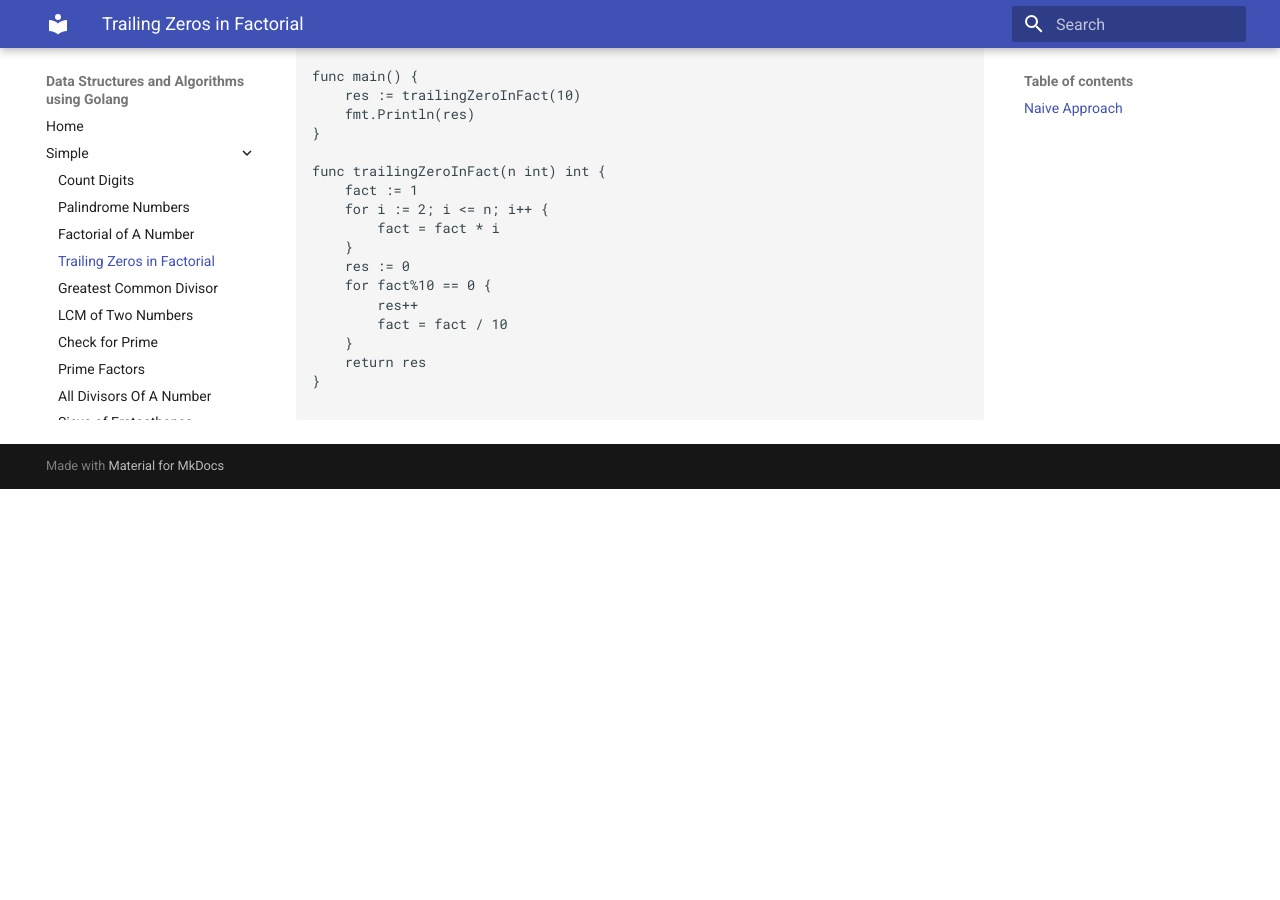
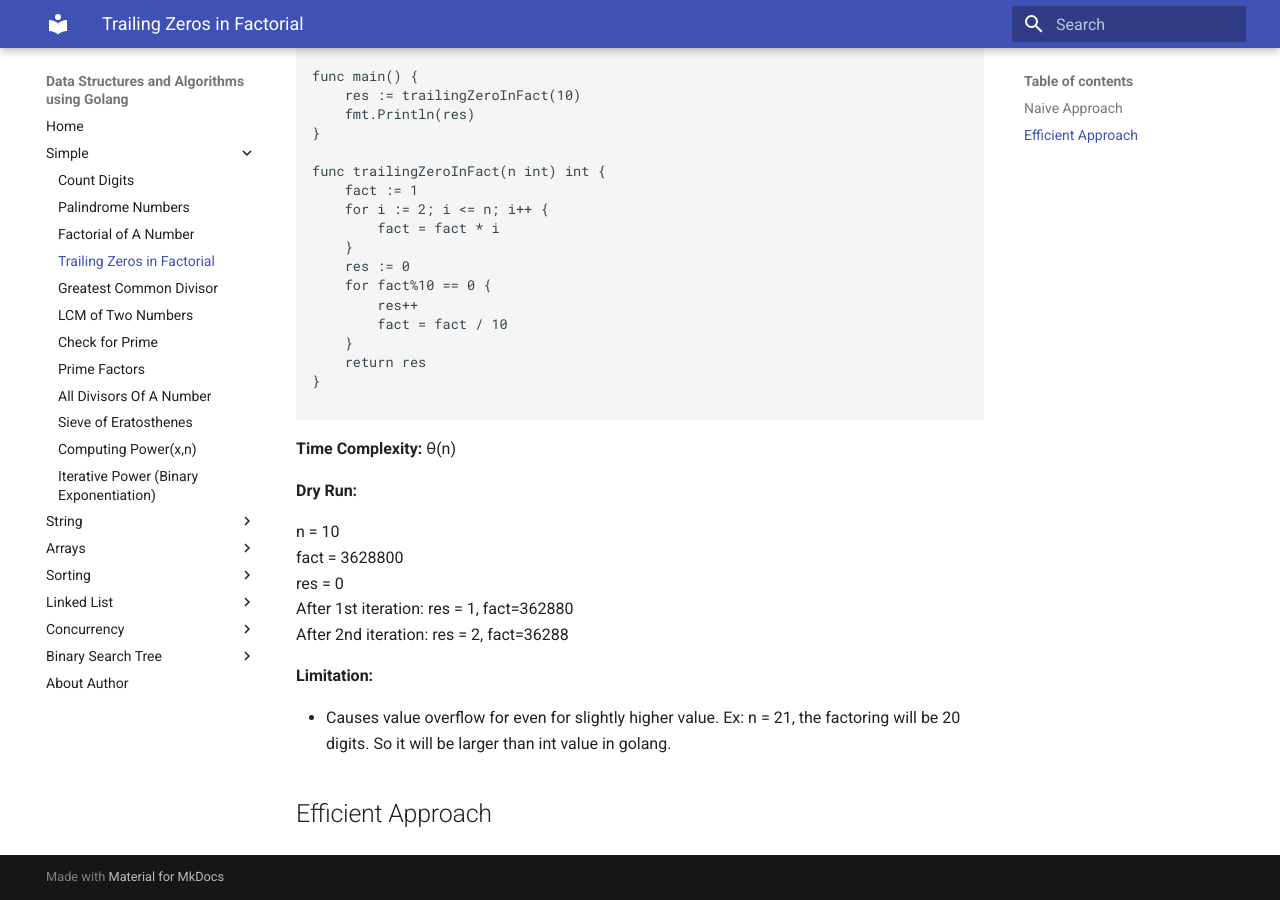
Before and after one commit to prithvipal/golang-dsa, an MkDocs documentation site: the page built from docs/simple/trailing_zeros_in_factorial.md, in a window 1280 px wide and 900 px high, scrolled down 722 px. Built offline with MkDocs 1.6.1 and Material for MkDocs 9.7.7, drawn with Linux system fonts in a browser that asks for light colours; before the commit the page ends 1211 px from its top, so only the background shows below that.

Commit message:
finished naive approach for tailing zeros in factorial

````diff
--- a/docs/simple/trailing_zeros_in_factorial.md
+++ b/docs/simple/trailing_zeros_in_factorial.md
@@ -44,3 +44,19 @@ func trailingZeroInFact(n int) int {
 }
 
 ```
+
+**Time Complexity:** &theta;(n)
+
+**Dry Run:**
+
+n = 10</br>
+fact =  3628800</br>
+res = 0</br>
+After 1st iteration: res = 1, fact=362880</br>
+After 2nd iteration: res = 2, fact=36288</br>
+
+**Limitation:**
+
+- Causes value overflow for even for slightly higher value. Ex: n = 21, the factoring will be 20 digits. So it will be larger than int value in golang.
+
+## Efficient Approach
--- a/mkdocs.yml
+++ b/mkdocs.yml
@@ -47,6 +47,7 @@ nav:
         - Selection Sort: sorting/selection_sort.md
         - Insertion Sort: sorting/insertion_sort.md
         - Merge Sort: sorting/merge_sort.md
+        - Quick Sort: sorting/quick_sort.md
     - Linked List:
         - Delete Middle Element of Singly Linked List: linked_list/delete_middle_ele_linked_list.md
         - Reverse A Singly Linked List: linked_list/reserve_singly_linked_list.md
````
Also changed, not shown: docs/sorting/quick_sort.md (added, +1 -0 lines).
